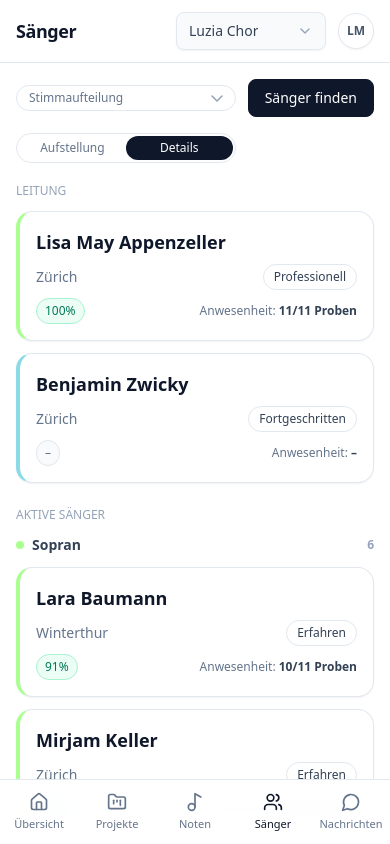
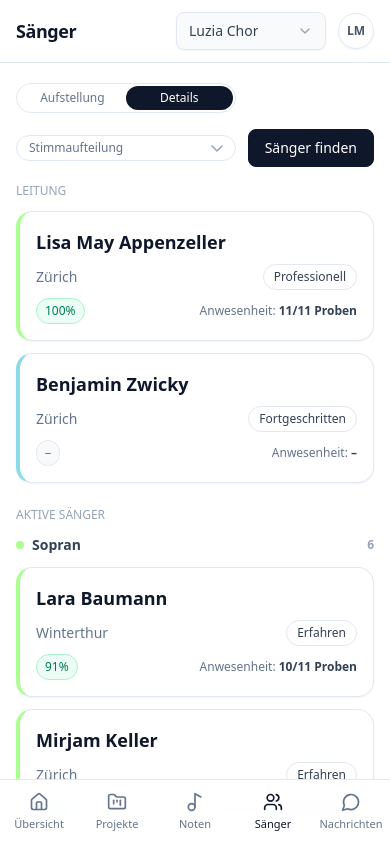
Before and after one commit to TechvibeVentures/Choirmaster, a Next.js app: page /people in a window 390 px wide. Shown: the top 844 px of the page. Built offline with nearby package versions, Linux system fonts and the light colour scheme.

Commit message:
Swap mobile header order

```diff
--- a/app/(app)/people/page.tsx
+++ b/app/(app)/people/page.tsx
@@ -237,7 +237,7 @@ export default function PeoplePage() {
     <div className="flex flex-col gap-4">
       <div className="flex flex-col gap-3 sm:flex-row sm:items-center sm:justify-between">
         <div className="flex flex-col gap-3 sm:flex-row sm:items-center">
-          <div className="flex items-center justify-between gap-3 sm:justify-start">
+          <div className="order-2 flex items-center justify-between gap-3 sm:order-1 sm:justify-start">
             <button
               type="button"
               onClick={() => setVoiceSplitOpen((prev) => !prev)}
@@ -271,7 +271,7 @@ export default function PeoplePage() {
               Sänger finden
             </button>
           </div>
-          <div className="flex items-center gap-3">
+          <div className="order-1 flex items-center gap-3 sm:order-2">
             <div className="flex w-full flex-1 min-w-[140px] rounded-full border border-slate-200 bg-white p-0.5 sm:w-auto sm:flex-none">
               <button
                 type="button"
```
